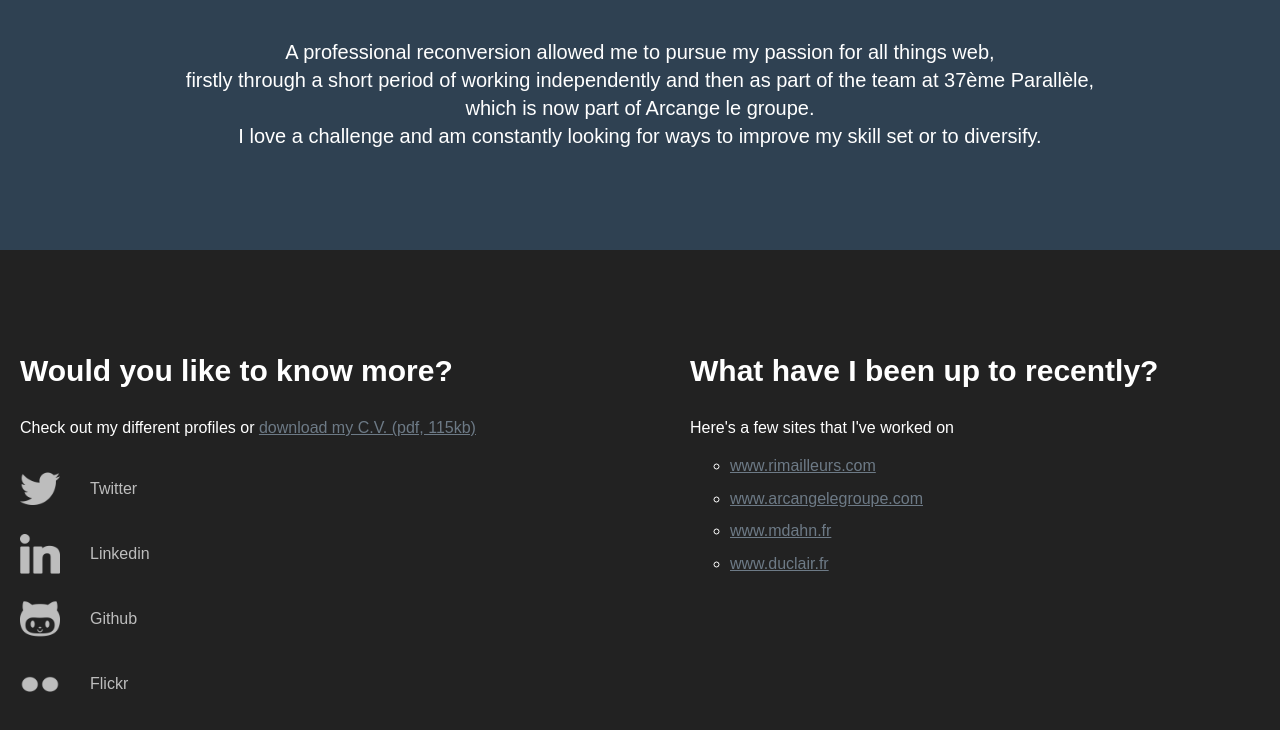
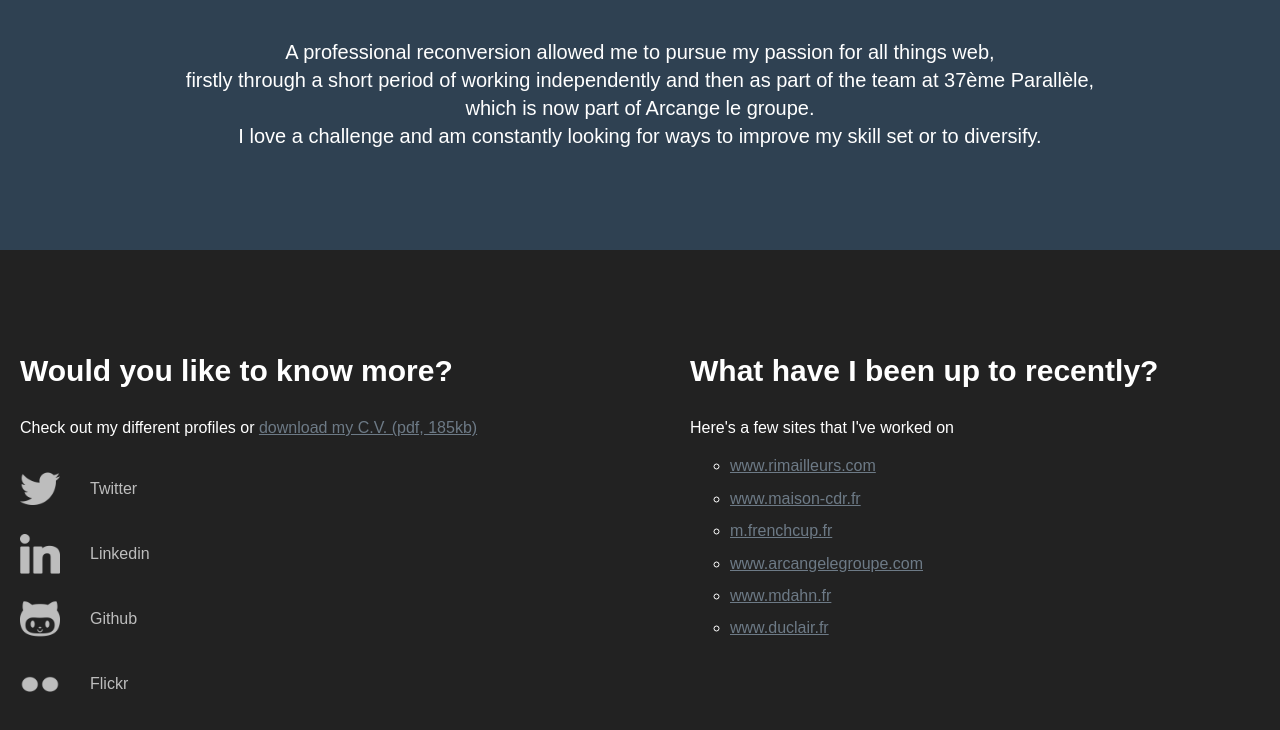
Before and after one commit to appleneil/appleneil.github.io, a plain HTML site: page index.html in a window 1280 px wide. Shown: the part 1232-1962 px from the top of the page. Drawn offline with nearby package versions, Linux system fonts and the light colour scheme; a script that the page names is missing.

Commit message:
CV update

```diff
--- a/index.html
+++ b/index.html
@@ -59,7 +59,7 @@
                 <div class="table">
                     <div class="table-cell">
                         <h2>Would you like to know more?</h2>
-                        <p>Check out my different profiles or <a href="img/neil-appleton-cv-lite.pdf" title="Download my C.V." target="_blank">download my C.V. (pdf, 115kb)</a></p>
+                        <p>Check out my different profiles or <a href="img/neil-appleton-cv.pdf" title="Download my C.V." target="_blank">download my C.V. (pdf, 185kb)</a></p>
                         <ul class="social">
                             <li class="twitter">
                                 <a href="https://twitter.com/Appleneil" title="Neil Appleton on Twitter" target="_blank">Twitter</a>
@@ -81,6 +81,12 @@
                         <ul>
                             <li>
                                 <a href="http://www.rimailleurs.com" title="Les Rimailleurs" target="_blank">www.rimailleurs.com</a>
+                            </li>
+                            <li>
+                            	<a href="http://www.maison-cdr.fr" title="Maison CDR" target="_blank">www.maison-cdr.fr</a>
+                            </li>
+                            <li>
+                                <a href="http://m.frenchcup.fr" title="French Cup mobile only site" target="_blank">m.frenchcup.fr</a>
                             </li>
                             <li>
                                 <a href="http://www.arcangelegroupe.com" title="Arcange le groupe" target="_blank">www.arcangelegroupe.com</a>
```
Also changed, not shown: 2 other files.
